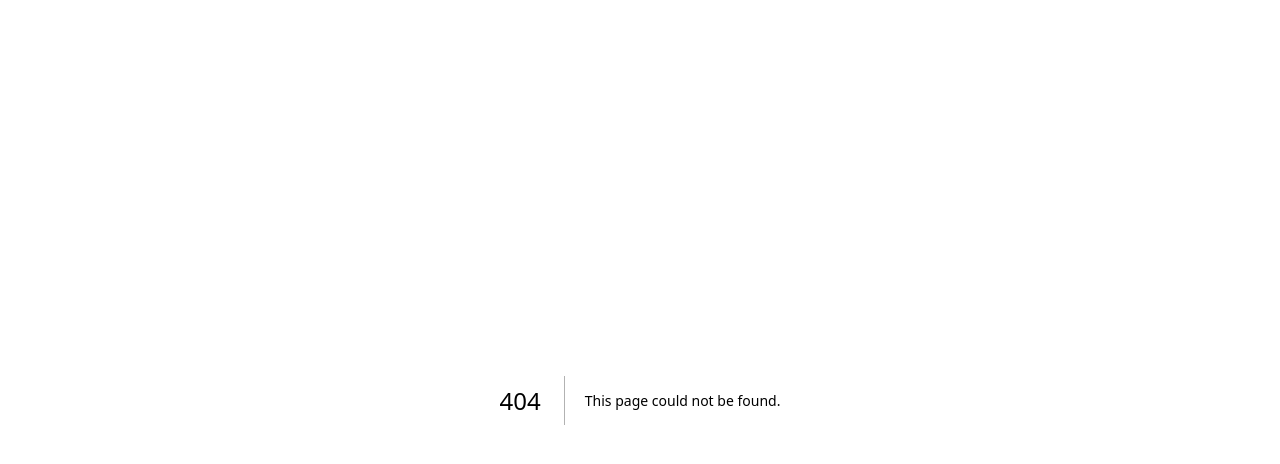
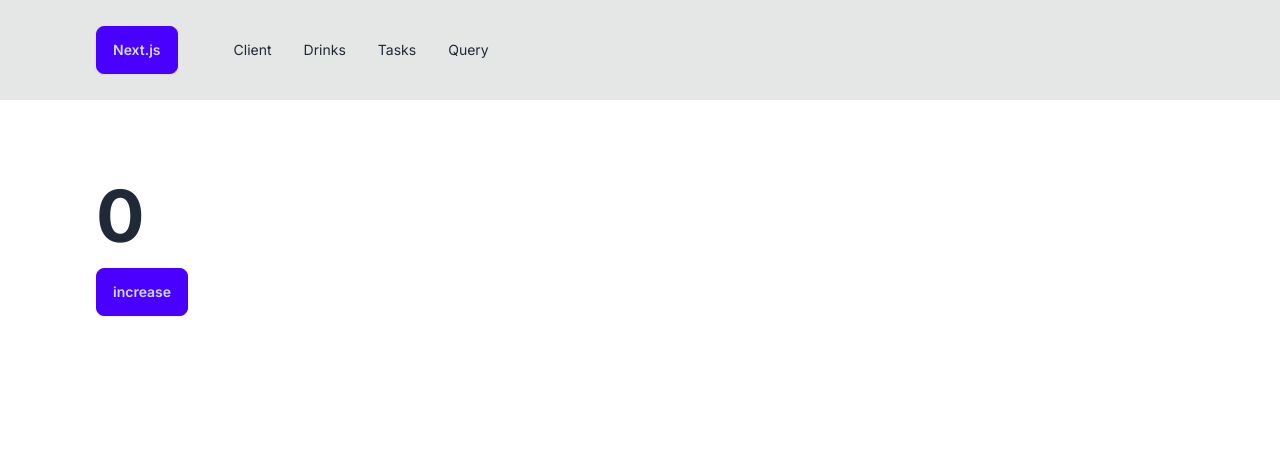
Before and after one commit to vlsubramaniam/Nextjs14, a Next.js app in the folder 01-intro/: page /client in a window 1280 px wide. Before the commit this address had no page. Shown: the top 464 px of the page. Built offline with nearby package versions, Linux system fonts and the light colour scheme.

Commit message:
26-FEB-2024

```diff
--- /dev/null
+++ b/01-intro/app/client/page.js
@@ -0,0 +1,18 @@
+'use client';
+
+import { useState } from 'react';
+
+const ClientPage = () => {
+  const [count, setCount] = useState(0);
+
+  return (
+    <div>
+      <h1 className='text-7xl font-bold mb-4'>{count}</h1>
+      <button className='btn btn-primary' onClick={() => setCount(count + 1)}>
+        increase
+      </button>
+    </div>
+  );
+};
+
+export default ClientPage;
--- a/01-intro/app/globals.css
+++ b/01-intro/app/globals.css
@@ -1,33 +1,3 @@
 @tailwind base;
 @tailwind components;
 @tailwind utilities;
-
-:root {
-  --foreground-rgb: 0, 0, 0;
-  --background-start-rgb: 214, 219, 220;
-  --background-end-rgb: 255, 255, 255;
-}
-
-@media (prefers-color-scheme: dark) {
-  :root {
-    --foreground-rgb: 255, 255, 255;
-    --background-start-rgb: 0, 0, 0;
-    --background-end-rgb: 0, 0, 0;
-  }
-}
-
-body {
-  color: rgb(var(--foreground-rgb));
-  background: linear-gradient(
-      to bottom,
-      transparent,
-      rgb(var(--background-end-rgb))
-    )
-    rgb(var(--background-start-rgb));
-}
-
-@layer utilities {
-  .text-balance {
-    text-wrap: balance;
-  }
-}
--- a/01-intro/app/layout.js
+++ b/01-intro/app/layout.js
@@ -1,17 +1,21 @@
-import { Inter } from "next/font/google";
-import "./globals.css";
+import { Inter } from 'next/font/google';
+import './globals.css';
+import Navbar from '@/components/Navbar';
 
-const inter = Inter({ subsets: ["latin"] });
+const inter = Inter({ subsets: ['latin'] });
 
 export const metadata = {
-  title: "Create Next App",
-  description: "Generated by create next app",
+  title: 'Nextjs Introduction',
+  description: 'Build awesome apps with Nextjs',
 };
 
 export default function RootLayout({ children }) {
   return (
-    <html lang="en">
-      <body className={inter.className}>{children}</body>
+    <html lang='en'>
+      <body className={inter.className}>
+        <Navbar />
+        <main className='px-8 py-20 max-w-6xl mx-auto'>{children}</main>
+      </body>
     </html>
   );
 }
--- a/01-intro/app/page.js
+++ b/01-intro/app/page.js
@@ -1,113 +1,17 @@
-import Image from "next/image";
+import Link from 'next/link';
+import React from 'react';
 
-export default function Home() {
+const HomePage = () => {
+  console.log('Home Page'); // This will not be displayed on the screen as this is a server component
   return (
-    <main className="flex min-h-screen flex-col items-center justify-between p-24">
-      <div className="z-10 max-w-5xl w-full items-center justify-between font-mono text-sm lg:flex">
-        <p className="fixed left-0 top-0 flex w-full justify-center border-b border-gray-300 bg-gradient-to-b from-zinc-200 pb-6 pt-8 backdrop-blur-2xl dark:border-neutral-800 dark:bg-zinc-800/30 dark:from-inherit lg:static lg:w-auto  lg:rounded-xl lg:border lg:bg-gray-200 lg:p-4 lg:dark:bg-zinc-800/30">
-          Get started by editing&nbsp;
-          <code className="font-mono font-bold">app/page.js</code>
-        </p>
-        <div className="fixed bottom-0 left-0 flex h-48 w-full items-end justify-center bg-gradient-to-t from-white via-white dark:from-black dark:via-black lg:static lg:h-auto lg:w-auto lg:bg-none">
-          <a
-            className="pointer-events-none flex place-items-center gap-2 p-8 lg:pointer-events-auto lg:p-0"
-            href="https://vercel.com?utm_source=create-next-app&utm_medium=appdir-template&utm_campaign=create-next-app"
-            target="_blank"
-            rel="noopener noreferrer"
-          >
-            By{" "}
-            <Image
-              src="/vercel.svg"
-              alt="Vercel Logo"
-              className="dark:invert"
-              width={100}
-              height={24}
-              priority
-            />
-          </a>
-        </div>
-      </div>
+    <div>
+      <h1 className='text-5xl mb-8 font-bold'>Next.js Tutorial</h1>
+      <Link href='/client' className='btn btn-accent'>
+        {' '}
+        Get Started
+      </Link>
+    </div>
+  );
+};
 
-      <div className="relative flex place-items-center before:absolute before:h-[300px] before:w-full sm:before:w-[480px] before:-translate-x-1/2 before:rounded-full before:bg-gradient-radial before:from-white before:to-transparent before:blur-2xl before:content-[''] after:absolute after:-z-20 after:h-[180px] after:w-full sm:after:w-[240px] after:translate-x-1/3 after:bg-gradient-conic after:from-sky-200 after:via-blue-200 after:blur-2xl after:content-[''] before:dark:bg-gradient-to-br before:dark:from-transparent before:dark:to-blue-700 before:dark:opacity-10 after:dark:from-sky-900 after:dark:via-[#0141ff] after:dark:opacity-40 before:lg:h-[360px] z-[-1]">
-        <Image
-          className="relative dark:drop-shadow-[0_0_0.3rem_#ffffff70] dark:invert"
-          src="/next.svg"
-          alt="Next.js Logo"
-          width={180}
-          height={37}
-          priority
-        />
-      </div>
-
-      <div className="mb-32 grid text-center lg:max-w-5xl lg:w-full lg:mb-0 lg:grid-cols-4 lg:text-left">
-        <a
-          href="https://nextjs.org/docs?utm_source=create-next-app&utm_medium=appdir-template&utm_campaign=create-next-app"
-          className="group rounded-lg border border-transparent px-5 py-4 transition-colors hover:border-gray-300 hover:bg-gray-100 hover:dark:border-neutral-700 hover:dark:bg-neutral-800/30"
-          target="_blank"
-          rel="noopener noreferrer"
-        >
-          <h2 className={`mb-3 text-2xl font-semibold`}>
-            Docs{" "}
-            <span className="inline-block transition-transform group-hover:translate-x-1 motion-reduce:transform-none">
-              -&gt;
-            </span>
-          </h2>
-          <p className={`m-0 max-w-[30ch] text-sm opacity-50`}>
-            Find in-depth information about Next.js features and API.
-          </p>
-        </a>
-
-        <a
-          href="https://nextjs.org/learn?utm_source=create-next-app&utm_medium=appdir-template-tw&utm_campaign=create-next-app"
-          className="group rounded-lg border border-transparent px-5 py-4 transition-colors hover:border-gray-300 hover:bg-gray-100 hover:dark:border-neutral-700 hover:dark:bg-neutral-800 hover:dark:bg-opacity-30"
-          target="_blank"
-          rel="noopener noreferrer"
-        >
-          <h2 className={`mb-3 text-2xl font-semibold`}>
-            Learn{" "}
-            <span className="inline-block transition-transform group-hover:translate-x-1 motion-reduce:transform-none">
-              -&gt;
-            </span>
-          </h2>
-          <p className={`m-0 max-w-[30ch] text-sm opacity-50`}>
-            Learn about Next.js in an interactive course with&nbsp;quizzes!
-          </p>
-        </a>
-
-        <a
-          href="https://vercel.com/templates?framework=next.js&utm_source=create-next-app&utm_medium=appdir-template&utm_campaign=create-next-app"
-          className="group rounded-lg border border-transparent px-5 py-4 transition-colors hover:border-gray-300 hover:bg-gray-100 hover:dark:border-neutral-700 hover:dark:bg-neutral-800/30"
-          target="_blank"
-          rel="noopener noreferrer"
-        >
-          <h2 className={`mb-3 text-2xl font-semibold`}>
-            Templates{" "}
-            <span className="inline-block transition-transform group-hover:translate-x-1 motion-reduce:transform-none">
-              -&gt;
-            </span>
-          </h2>
-          <p className={`m-0 max-w-[30ch] text-sm opacity-50`}>
-            Explore starter templates for Next.js.
-          </p>
-        </a>
-
-        <a
-          href="https://vercel.com/new?utm_source=create-next-app&utm_medium=appdir-template&utm_campaign=create-next-app"
-          className="group rounded-lg border border-transparent px-5 py-4 transition-colors hover:border-gray-300 hover:bg-gray-100 hover:dark:border-neutral-700 hover:dark:bg-neutral-800/30"
-          target="_blank"
-          rel="noopener noreferrer"
-        >
-          <h2 className={`mb-3 text-2xl font-semibold`}>
-            Deploy{" "}
-            <span className="inline-block transition-transform group-hover:translate-x-1 motion-reduce:transform-none">
-              -&gt;
-            </span>
-          </h2>
-          <p className={`m-0 max-w-[30ch] text-sm opacity-50 text-balance`}>
-            Instantly deploy your Next.js site to a shareable URL with Vercel.
-          </p>
-        </a>
-      </div>
-    </main>
-  );
-}
+export default HomePage;
--- /dev/null
+++ b/01-intro/components/Navbar.js
@@ -0,0 +1,45 @@
+import Link from 'next/link';
+
+const links = [
+  {
+    href: '/client',
+    label: 'client',
+  },
+  {
+    href: '/drinks',
+    label: 'drinks',
+  },
+  {
+    href: '/tasks',
+    label: 'tasks',
+  },
+  {
+    href: '/query',
+    label: 'query',
+  },
+];
+
+const Navbar = () => {
+  return (
+    <nav className='bg-base-300 py-4'>
+      <div className='navbar px-8 max-w-6xl mx-auto flex-col sm:flex-row'>
+        <Link href='/' className='btn btn-primary'>
+          Next.js
+        </Link>
+        <ul className='menu menu-horizontal md:ml-8'>
+          {links.map((link) => {
+            return (
+              <li key={link.href}>
+                <Link href={link.href} className='capitalize'>
+                  {link.label}
+                </Link>
+              </li>
+            );
+          })}
+        </ul>
+      </div>
+    </nav>
+  );
+};
+
+export default Navbar;
--- a/01-intro/package.json
+++ b/01-intro/package.json
@@ -9,12 +9,14 @@
     "lint": "next lint"
   },
   "dependencies": {
+    "@tailwindcss/typography": "^0.5.10",
+    "next": "14.1.0",
     "react": "^18",
-    "react-dom": "^18",
-    "next": "14.1.0"
+    "react-dom": "^18"
   },
   "devDependencies": {
     "autoprefixer": "^10.0.1",
+    "daisyui": "^4.7.2",
     "postcss": "^8",
     "tailwindcss": "^3.3.0"
   }
--- a/01-intro/tailwind.config.js
+++ b/01-intro/tailwind.config.js
@@ -1,18 +1,18 @@
 /** @type {import('tailwindcss').Config} */
 module.exports = {
   content: [
-    "./pages/**/*.{js,ts,jsx,tsx,mdx}",
-    "./components/**/*.{js,ts,jsx,tsx,mdx}",
-    "./app/**/*.{js,ts,jsx,tsx,mdx}",
+    './pages/**/*.{js,ts,jsx,tsx,mdx}',
+    './components/**/*.{js,ts,jsx,tsx,mdx}',
+    './app/**/*.{js,ts,jsx,tsx,mdx}',
   ],
   theme: {
     extend: {
       backgroundImage: {
-        "gradient-radial": "radial-gradient(var(--tw-gradient-stops))",
-        "gradient-conic":
-          "conic-gradient(from 180deg at 50% 50%, var(--tw-gradient-stops))",
+        'gradient-radial': 'radial-gradient(var(--tw-gradient-stops))',
+        'gradient-conic':
+          'conic-gradient(from 180deg at 50% 50%, var(--tw-gradient-stops))',
       },
     },
   },
-  plugins: [],
+  plugins: [require('@tailwindcss/typography'), require('daisyui')],
 };
```
Also changed, not shown: 1 other file (tests, documents, lock files or other folders).
